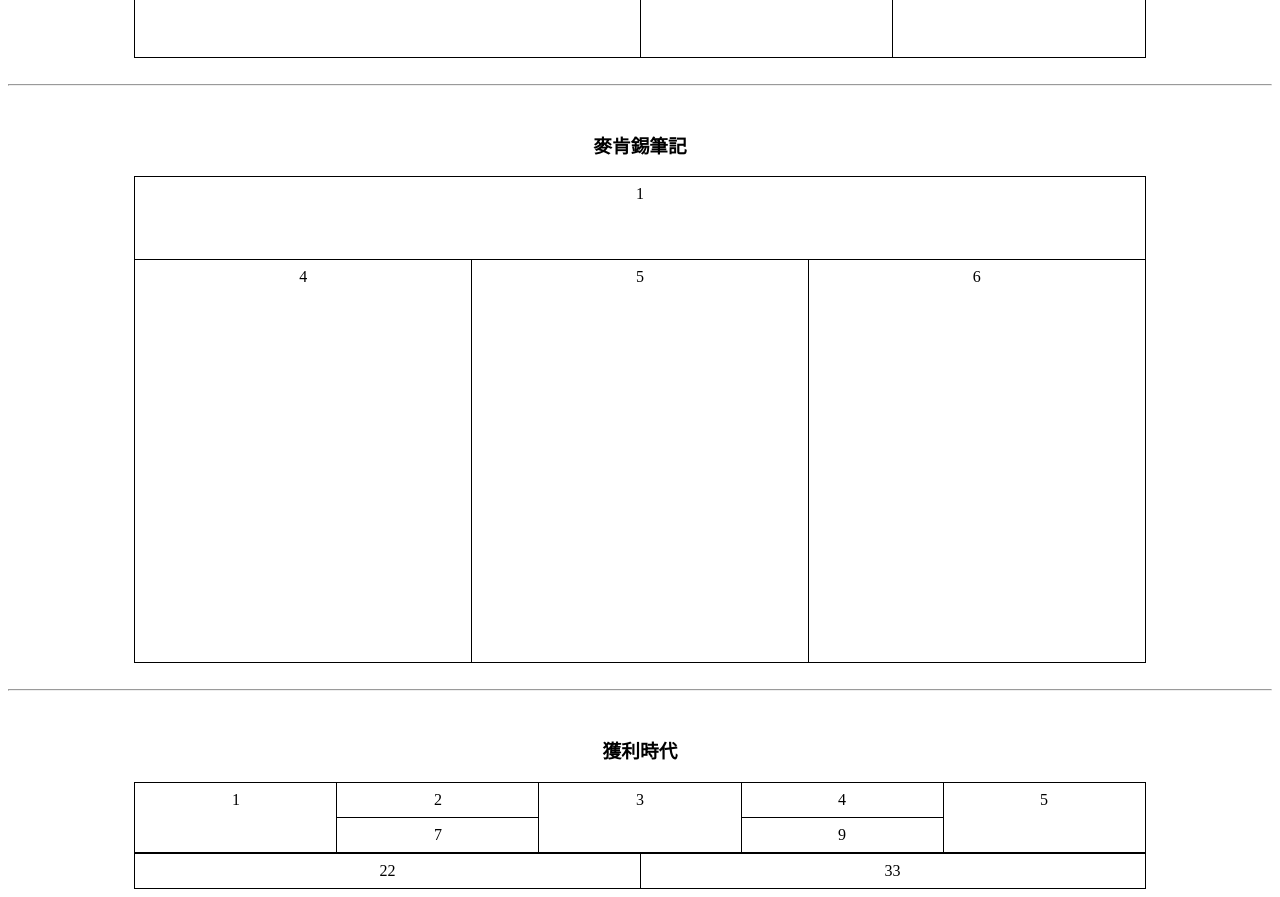
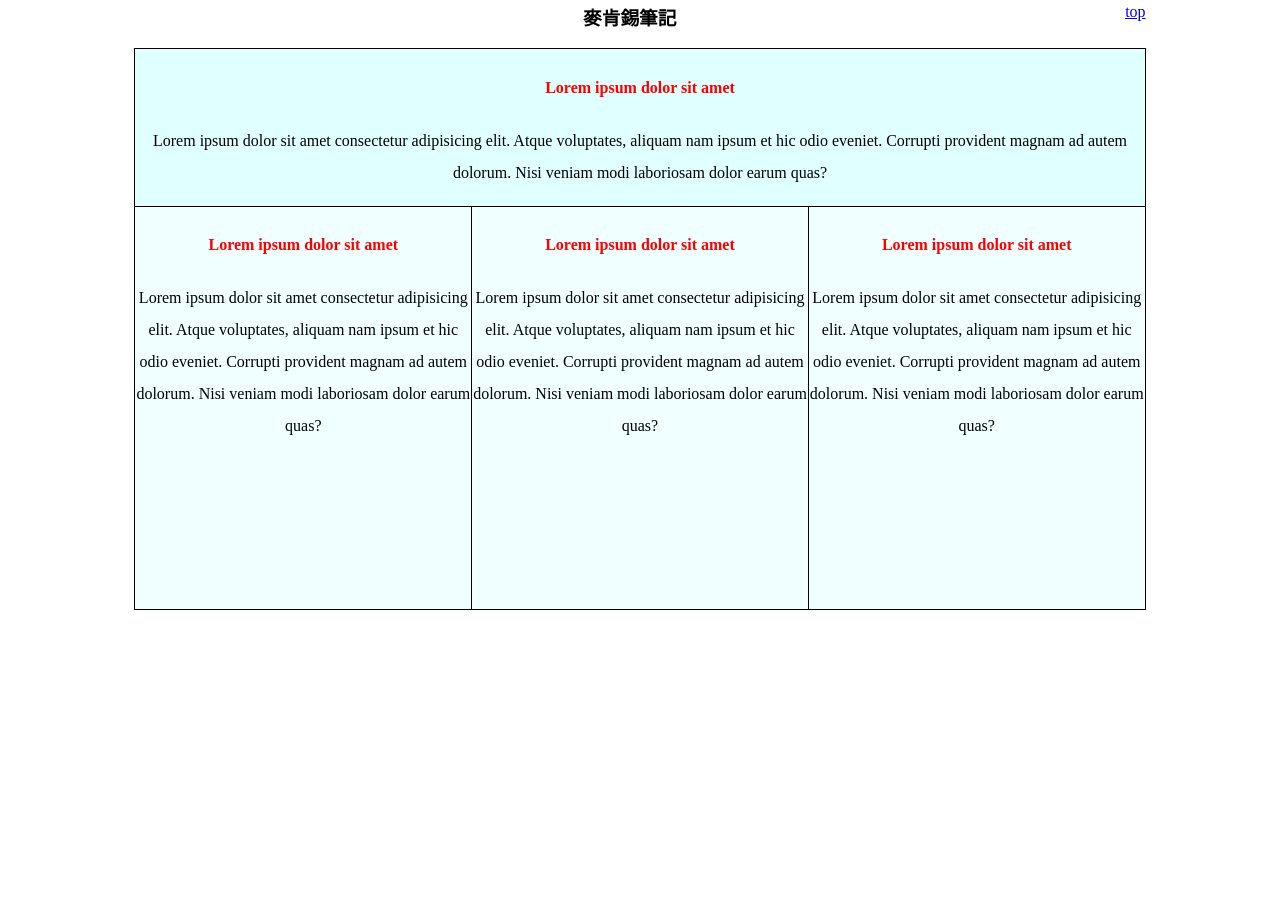
Before and after one commit to wu9793/web_20231003, a plain HTML site: page table_note.html in a window 1280 px wide. Shown: the part 1576-2473 px from the top of the page. After the commit the page ends 2212 px from the top, so only its background shows below. Drawn offline with Linux system fonts and the light colour scheme.

Commit message:
color&bookmark

```diff
--- a/table_note.html
+++ b/table_note.html
@@ -6,6 +6,9 @@
     <meta name="viewport" content="width=device-width, initial-scale=1.0">
     <title>table_note</title>
     <style>
+        .nav{
+            text-align: center;
+        }
         .container {
             width: 80%;
             margin: auto;
@@ -43,11 +46,11 @@
         }
 
         .h-70 {
-            height: 70vh;
+            height: 60vh;
         }
 
         .h-90 {
-            height: 90vh;
+            height: 80vh;
         }
 
 
@@ -66,21 +69,41 @@
         .text-red {
             color: red;
         }
+
+        .bg-lightcyan{
+            background-color: lightcyan;
+        }
+        .bg-moccasin{
+            background-color: moccasin;
+        }
+        .bg-azure{
+            background-color: azure;
+        }
+        .top{
+            float: right;
+        }
     </style>
 </head>
 
 <body>
+    <div class="nav">
+        <a href="#item1">康乃爾筆記</a>&nbsp;&nbsp;&nbsp;&nbsp;
+        <a href="#item2">東大筆記</a>&nbsp;&nbsp;&nbsp;&nbsp;
+        <a href="#item3">麥肯錫筆記</a>&nbsp;&nbsp;&nbsp;&nbsp;
+    </div>
+    <div id="#item1"></div>
     <div class="container">
+        <a href="#" class="top">top</a>
         <h3>康乃爾筆記</h3>
         <table>
             <tr>
-                <td class="h-70 w-30">
+                <td class="h-70 w-30 bg-lightcyan">
                     <h4 class="text-red">Lorem ipsum dolor sit amet</h4>
                     <p>Lorem ipsum dolor sit amet consectetur adipisicing elit. Atque voluptates, aliquam nam ipsum et
                         hic odio eveniet. Corrupti provident magnam ad autem dolorum. Nisi veniam modi laboriosam dolor
                         earum quas?</p>
                 </td>
-                <td class="h-70">
+                <td class="h-70 bg-moccasin">
                     <h4 class="text-red">Lorem ipsum dolor sit amet</h4>
                     <p>Lorem ipsum dolor sit amet consectetur adipisicing elit. Atque voluptates, aliquam nam ipsum et
                         hic odio eveniet. Corrupti provident magnam ad autem dolorum. Nisi veniam modi laboriosam dolor
@@ -88,7 +111,7 @@
                 </td>
             </tr>
             <tr>
-                <td colspan="2" class="h-20">
+                <td colspan="2" class="h-20 bg-azure">
                     <h4 class="text-red">Lorem ipsum dolor sit amet</h4>
                     <p>Lorem ipsum dolor sit amet consectetur adipisicing elit. Atque voluptates, aliquam nam ipsum et
                         hic odio eveniet. Corrupti provident magnam ad autem dolorum. Nisi veniam modi laboriosam dolor
@@ -103,23 +126,26 @@
     <br>
     <hr>
     <br>
+
+    <div id="#item2"></div>
     <div class="container">
+        <a href="#" class="top">top</a>
         <h3>東大筆記</h3>
         <table>
             <tr>
-                <td class="w-50 h-90">
+                <td class="w-50 h-90 bg-lightcyan">
                     <h4 class="text-red">Lorem ipsum dolor sit amet</h4>
                     <p>Lorem ipsum dolor sit amet consectetur adipisicing elit. Atque voluptates, aliquam nam ipsum et
                         hic odio eveniet. Corrupti provident magnam ad autem dolorum. Nisi veniam modi laboriosam dolor
                         earum quas?</p>
                 </td>
-                <td class="w-25">
+                <td class="w-25 bg-azure">
                     <h4 class="text-red">Lorem ipsum dolor sit amet</h4>
                     <p>Lorem ipsum dolor sit amet consectetur adipisicing elit. Atque voluptates, aliquam nam ipsum et
                         hic odio eveniet. Corrupti provident magnam ad autem dolorum. Nisi veniam modi laboriosam dolor
                         earum quas?</p>
                 </td>
-                <td>
+                <td class="bg-moccasin">
                     <h4 class="text-red">Lorem ipsum dolor sit amet</h4>
                     <p>Lorem ipsum dolor sit amet consectetur adipisicing elit. Atque voluptates, aliquam nam ipsum et
                         hic odio eveniet. Corrupti provident magnam ad autem dolorum. Nisi veniam modi laboriosam dolor
@@ -133,52 +159,46 @@
     <br>
     <hr>
     <br>
-
+    <div id="#item3"></div>
     <div class="container">
+        <a href="#" class="top">top</a>
         <h3>麥肯錫筆記</h3>
         <table>
             <tr>
-                <td colspan="3" class="h-10">1</td>
+                <td colspan="3" class="h-10 bg-lightcyan">
+                    <h4 class="text-red">Lorem ipsum dolor sit amet</h4>
+                    <p>Lorem ipsum dolor sit amet consectetur adipisicing elit. Atque voluptates, aliquam nam ipsum et
+                        hic odio eveniet. Corrupti provident magnam ad autem dolorum. Nisi veniam modi laboriosam dolor
+                        earum quas?</p>
+                </td>
                 <!-- <td></td> -->
                 <!-- <td></td> -->
             </tr>
             <tr>
-                <td class="h-50">4</td>
-                <td class="h-50">5</td>
-                <td class="h-50">6</td>
+                <td class="h-50 bg-azure">
+                    <h4 class="text-red">Lorem ipsum dolor sit amet</h4>
+                    <p>Lorem ipsum dolor sit amet consectetur adipisicing elit. Atque voluptates, aliquam nam ipsum et
+                        hic odio eveniet. Corrupti provident magnam ad autem dolorum. Nisi veniam modi laboriosam dolor
+                        earum quas?</p>
+                </td>
+                <td class="h-50 bg-azure">
+                    <h4 class="text-red">Lorem ipsum dolor sit amet</h4>
+                    <p>Lorem ipsum dolor sit amet consectetur adipisicing elit. Atque voluptates, aliquam nam ipsum et
+                        hic odio eveniet. Corrupti provident magnam ad autem dolorum. Nisi veniam modi laboriosam dolor
+                        earum quas?</p>
+                </td>
+                <td class="h-50 bg-azure">
+                    <h4 class="text-red">Lorem ipsum dolor sit amet</h4>
+                    <p>Lorem ipsum dolor sit amet consectetur adipisicing elit. Atque voluptates, aliquam nam ipsum et
+                        hic odio eveniet. Corrupti provident magnam ad autem dolorum. Nisi veniam modi laboriosam dolor
+                        earum quas?</p>
+                </td>
             </tr>
         </table>
     </div>
 
     <br>
-    <hr>
-    <br>
 
-    <div class="container">
-        <h3>獲利時代</h3>
-        <table>
-            <tr>
-                <td rowspan="2">1</td>
-                <td>2</td>
-                <td rowspan="2">3</td>
-                <td>4</td>
-                <td rowspan="2">5</td>
-            </tr>
-            <tr>
-                <!-- <td>6</td> -->
-                <td>7</td>
-                <!-- <td>8</td> -->
-                <td>9</td>
-                <!-- <td>10</td> -->
-            </tr>
-        </table>
-        <table>
-            <tr>
-                <td>22</td>
-                <td>33</td>
-            </tr>
-        </table>
-    </div>
 </body>
 
 </html>
```
Also changed, not shown: table_note_02.html (+4 -0 lines).
